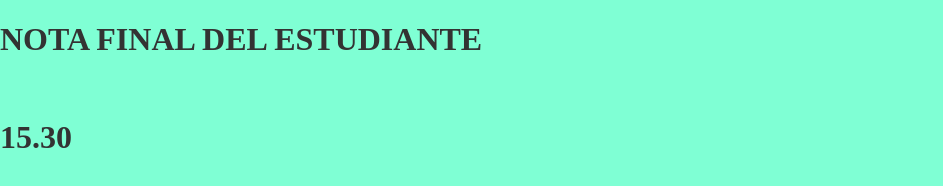
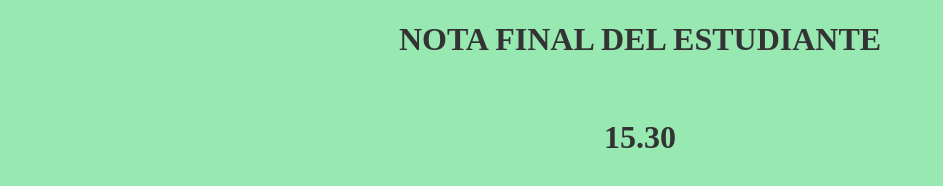
Before and after one commit to Dales2016/PRY_INTRODUCCION_JAVASCRIPS, a plain HTML site: page index.html in a window 1280 px wide. Shown: the whole page, without its empty margins (0-943 px from the left). Drawn offline with Linux system fonts and the light colour scheme.

Commit message:
Actualizacion

```diff
--- a/Pubic/css.css
+++ b/Pubic/css.css
@@ -1,8 +1,9 @@
 /*estilos generales*/
 body {
    font-family: 'sans-serif';
-   background-color: aquamarine;
+   background-color: rgb(152, 232, 178);
    color: #333;
    margin: 0;
    padding: 0;
+   text-align: center;
 }
```
